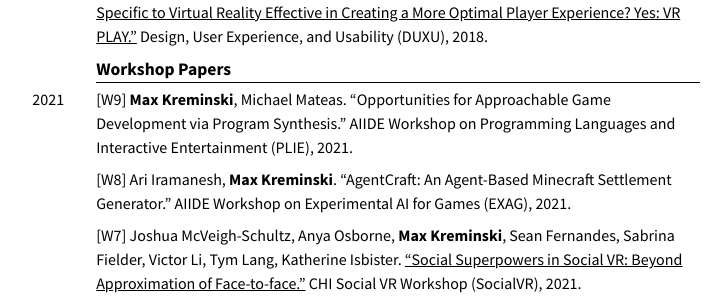
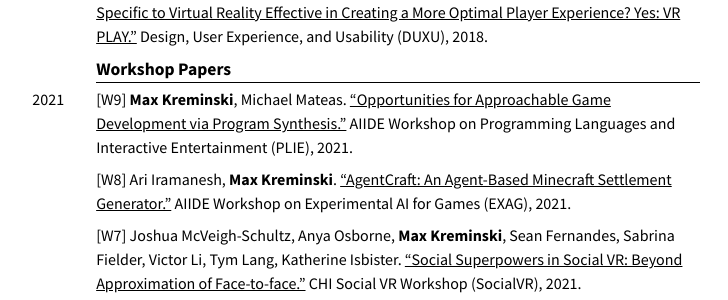
Before and after one commit to mkremins/mkremins.github.io, a Jekyll site: the page built from cv/index.html, in a window 1280 px wide and 900 px high, scrolled down 2067 px. Shown: the part 171-471 px from the top of the window, without its empty margins (298-1026 px from the left). Built offline with Jekyll 4.4.1, drawn with Linux system fonts in a browser that asks for light colours; part of the change alters nothing that is shown.

Commit message:
Add PDFs for AIIDE 2021 workshop papers

```diff
--- a/_data/publications.json
+++ b/_data/publications.json
@@ -1,7 +1,7 @@
 [
 {
   "title": "Opportunities for Approachable Game Development via Program Synthesis",
-  "url": "",
+  "url": "https://mkremins.github.io/publications/Synthesis_PLIE2021.pdf",
   "authors": ["Max Kreminski", "Michael Mateas"],
   "year": "2021",
   "venue": "PLIE",
@@ -10,7 +10,7 @@
 },
 {
   "title": "AgentCraft: An Agent-Based Minecraft Settlement Generator",
-  "url": "",
+  "url": "https://mkremins.github.io/publications/AgentCraft_EXAG2021.pdf",
   "authors": ["Ari Iramanesh", "Max Kreminski"],
   "year": "2021",
   "venue": "EXAG",
```
Also changed, not shown: 2 other files.
